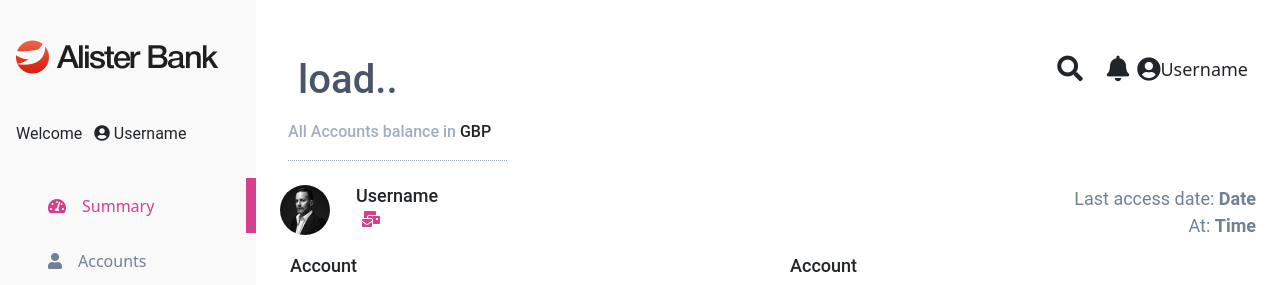
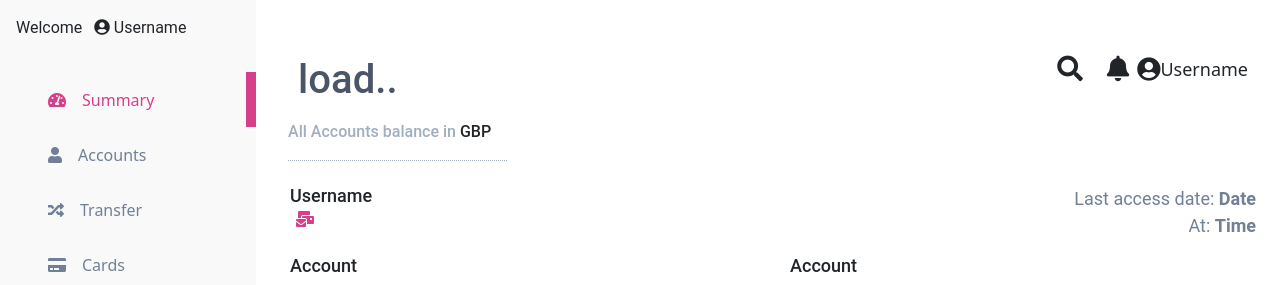
Before and after one commit to MoneyXCode/Cosmos_User, a website: page public/summarydashboard.html in a window 1280 px wide. Shown: the top 285 px of the page. Drawn offline with Linux system fonts and the light colour scheme; no server answers.

Commit message:
Update summarydashboard.html

```diff
--- a/public/summarydashboard.html
+++ b/public/summarydashboard.html
@@ -14,7 +14,8 @@
     <div>
         <div style="display: none;" class="topmenu py-3 px-5 justify-content-between align-content-center">
             <div class="ms-2">
-                <img src="Images/logo-2.png" class="img-fluid" alt="">
+                <!--img src="Images/logo-2.png" class="img-fluid" alt=""-->
+                <h3>Ash Investment Bank</h3>
             </div>
             <div class="d-flex justify-content-center align-items-center">
                 <span class="ms-3"><a href="summarydashboard.html" style="text-decoration: none; color: black; font-weight: 300;"><i class="fas fa-house-user fa-md"></i></a></span>
@@ -26,7 +27,7 @@
     <div class="family-container d-flex">
         <div class="sidebar">
                 <div class="logo-head py-3 px-3">
-                    <img src="Images/logo-2.png" class="mt-4 mb-5 img-fluid" alt="">
+                    <!--img src="Images/logo-2.png" class="mt-4 mb-5 img-fluid" alt=""-->
                     <div class="leading">
                         <div class="text-sm"><p>Welcome <span class="ms-2"><i class="fas fa-user-circle"></i></span><span id="usernamed" > Username</span></p></div>
                     </div>
@@ -68,7 +69,7 @@
                 <div class="d-flex justify-content-between">
                     <div class="d-flex">
                         <div>
-                            <img src="./Images/marc.jpg" class="avatar me-3" alt="">
+                            <!--img src="./Images/marc.jpg" class="avatar me-3" alt=""-->
                         </div>
                         <div>
                             <h3 style="font-size: 18px;" id="myname">Username</h3>
```
